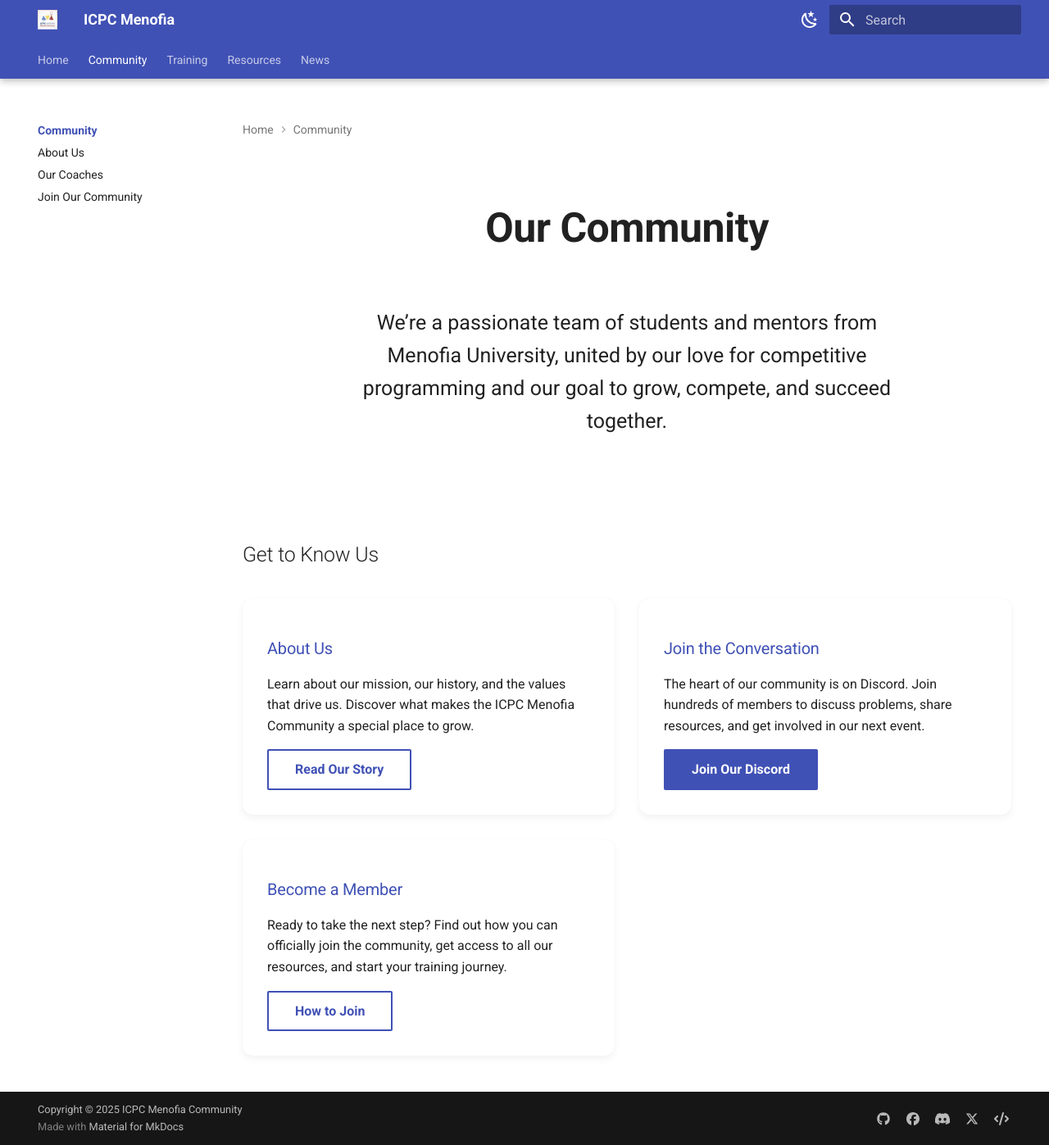
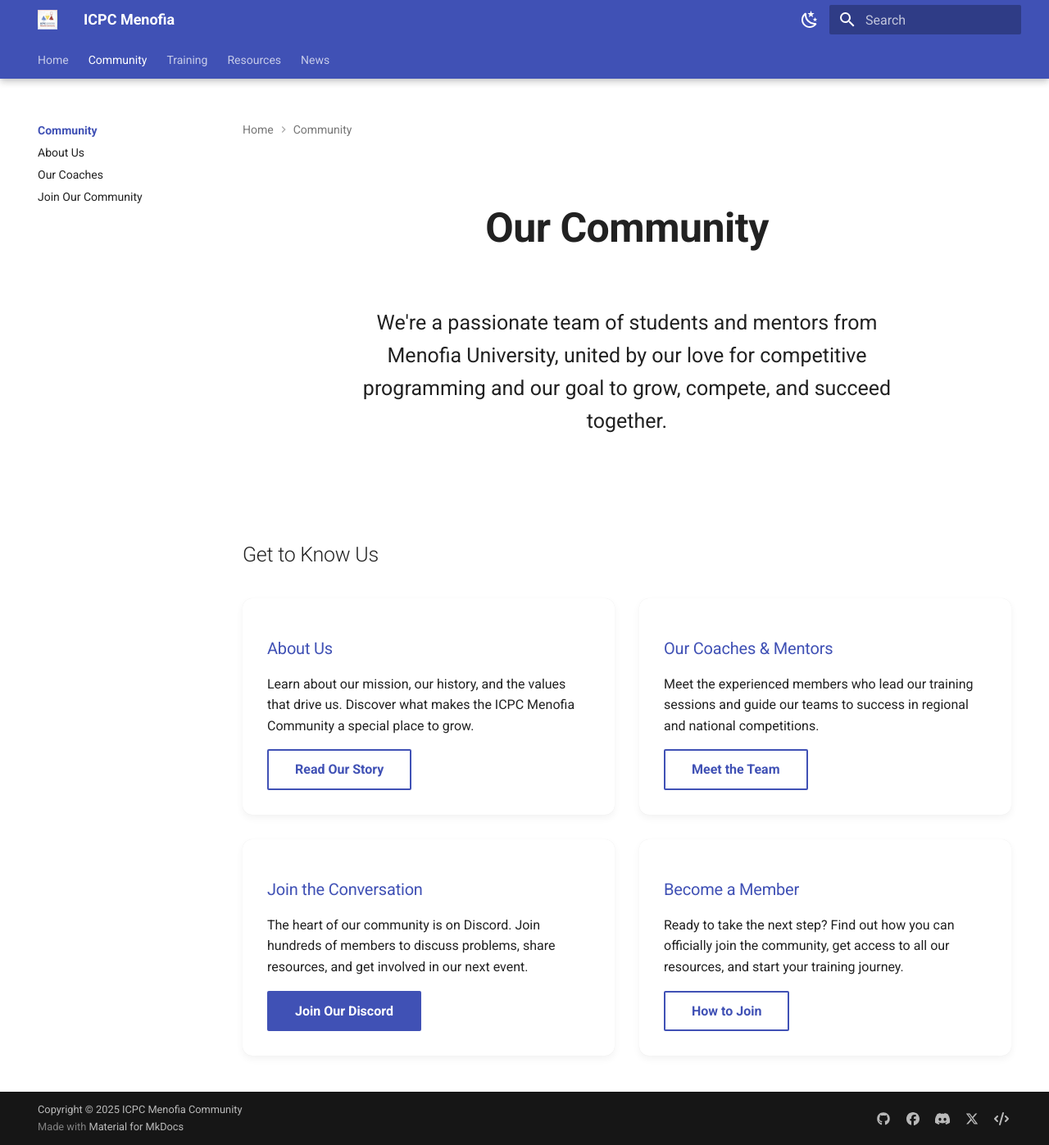
Before and after one commit to ICPC-Menofia/icpc-menofia.github.io, an MkDocs documentation site: the page built from docs/community/index.md, in a window 1280 px wide and 1397 px high. Shown: the whole window at 82% size. Built offline with MkDocs 1.6.1 and Material for MkDocs 9.7.7, drawn with Linux system fonts in a browser that asks for light colours.

Commit message:
fix: add coach cards into community index page

```diff
--- a/docs/community/index.md
+++ b/docs/community/index.md
@@ -1,7 +1,7 @@
 <div class="hero-section">
   <h1>Our Community</h1>
   <p class="md-typeset hero-subtitle">
-    We’re a passionate team of students and mentors from Menofia University, united by our love for competitive programming and our goal to grow, compete, and succeed together.
+    We're a passionate team of students and mentors from Menofia University, united by our love for competitive programming and our goal to grow, compete, and succeed together.
   </p>
 </div>
 
@@ -14,6 +14,11 @@
     <a href="./about_us/" class="md-button">Read Our Story</a>
   </div>
   <div class="card">
+    <h3>Our Coaches & Mentors</h3>
+    <p>Meet the experienced members who lead our training sessions and guide our teams to success in regional and national competitions.</p>
+    <a href="./coaches/" class="md-button">Meet the Team</a>
+  </div>
+  <div class="card">
     <h3>Join the Conversation</h3>
     <p>The heart of our community is on Discord. Join hundreds of members to discuss problems, share resources, and get involved in our next event.</p>
     <a href="https://discord.gg/bdKQ3RSSxK" target="_blank" class="md-button md-button--primary">Join Our Discord</a>
```
